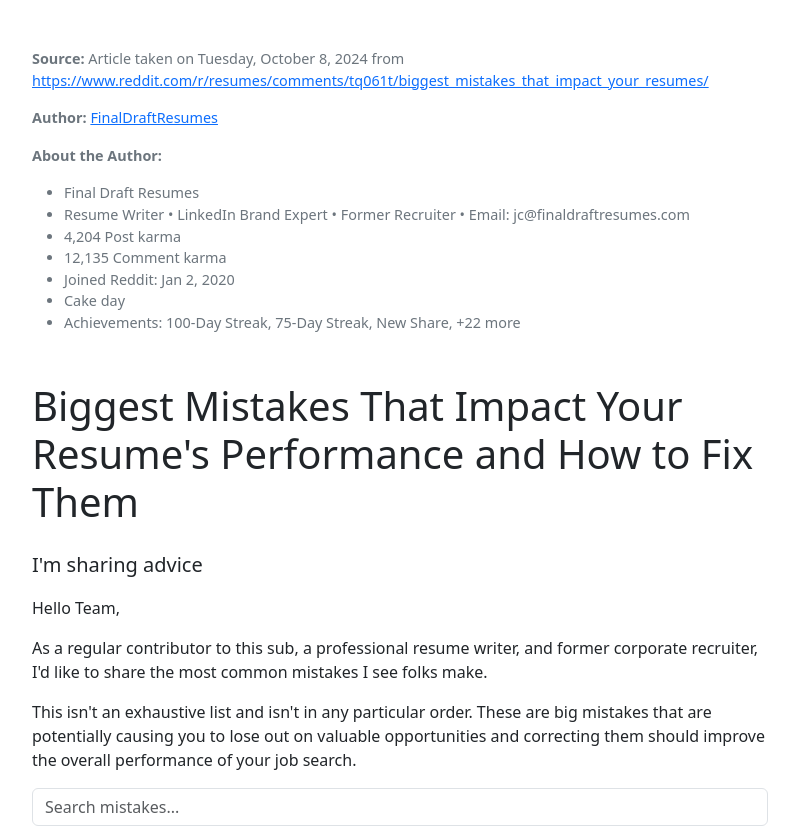
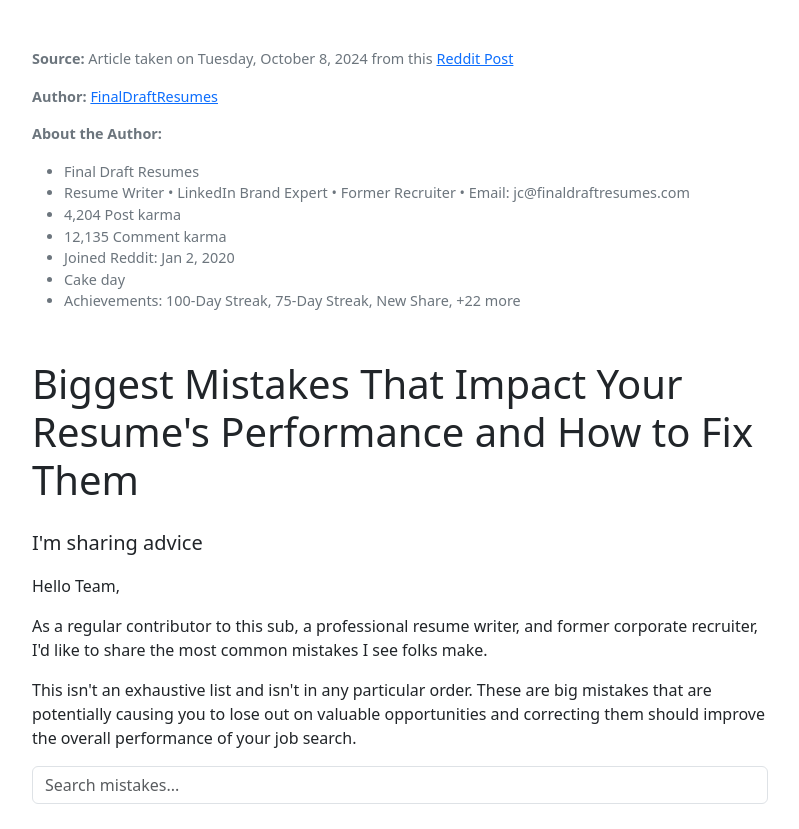
Before and after one commit to ramhaidar/resume-advice, a plain HTML site: page index.html in a window 1280 px wide. Shown: the top 829 px of the page, without its empty margins (240-1039 px from the left). Drawn offline with nearby package versions, Linux system fonts and the light colour scheme; some packages are replaced by stand-ins of ours.

Commit message:
Update the source text so that it is not too long to display

```diff
--- a/index.html
+++ b/index.html
@@ -36,9 +36,9 @@
           <!-- Credits Section - Source and Author at the top -->
           <div class="credits mb-5">
             <p><strong>Source:</strong> Article taken on Tuesday, October 8,
-              2024 from <a
+              2024 from this <a
                 href="https://www.reddit.com/r/resumes/comments/tq061t/biggest_mistakes_that_impact_your_resumes/"
-                target="_blank">https://www.reddit.com/r/resumes/comments/tq061t/biggest_mistakes_that_impact_your_resumes/</a>
+                target="_blank">Reddit Post</a>
             </p>
             <p><strong>Author:</strong> <a
                 href="https://www.reddit.com/user/FinalDraftResumes/"
```
